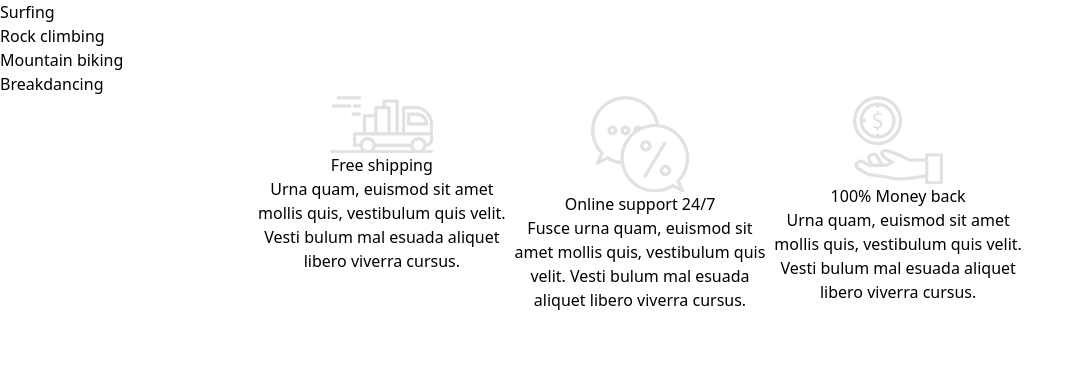
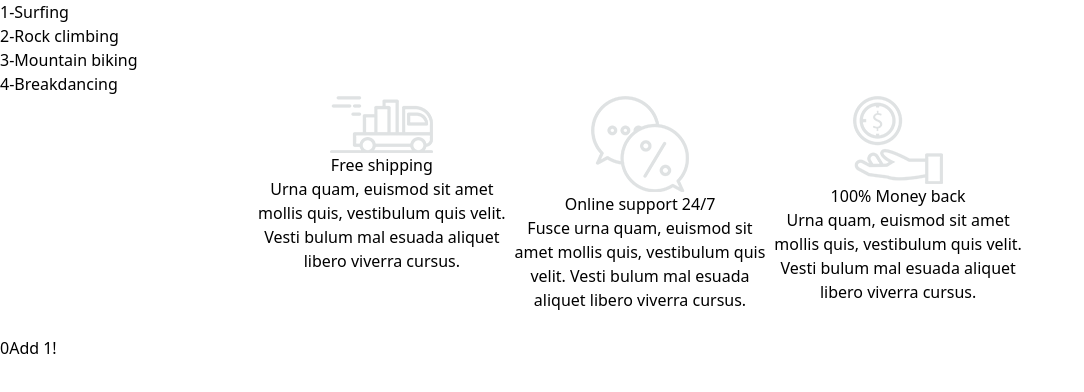
Before and after one commit to kadirkaval/react-starter-example, a React (Create React App) app: page / in a window 1280 px wide. Shown: the top 392 px of the page, without its empty margins (0-1084 px from the left). Built offline with nearby package versions, Linux system fonts and the light colour scheme.

Commit message:
3.uygulama counter app

```diff
--- a/src/App.js
+++ b/src/App.js
@@ -5,19 +5,24 @@ import chat from "./assets/chat.png";
 import coin from "./assets/coin.png";
 import delivery from "./assets/delivery.png";
 import "./index.css";
+import Counter from './components/Counter';
 
 function App() {
   const title = ["Free shipping", "100% Money back", "Online support 24/7"]
   const description = ["Fusce urna quam, euismod sit amet mollis quis, vestibulum quis velit. Vesti bulum mal esuada aliquet libero viverra cursus.", "Urna quam, euismod sit amet mollis quis, vestibulum quis velit. Vesti bulum mal esuada aliquet libero viverra cursus.", "Urna quam, euismod sit amet mollis quis, vestibulum quis velit. Vesti bulum mal esuada aliquet libero viverra cursus."]
   return (
     <div className='w-full'>
+
     <HobbylList />
 
-    <div className='flex w-[60%] mx-auto text-center'>
+
+    <div className='flex w-[60%] mx-auto text-center mb-6'>
     <Guarantee img={delivery} title={title[0]} description={description[2]} />
     <Guarantee img={chat} title={title[2]} description={description[0]} />
     <Guarantee img={coin} title={title[1]} description={description[1]} />
     </div>
+
+    <Counter/>
     </div>
 
   );
--- /dev/null
+++ b/src/components/Button.jsx
@@ -0,0 +1,11 @@
+import React from 'react'
+
+function Button({add}) {
+  return (
+    <div>
+        <button className='py-2 px-4 border border-gray-300 bg-blue-500 text-white font-semibold rounded' onClick={add}>Add 1!</button>
+    </div>
+  )
+}
+
+export default Button
--- /dev/null
+++ b/src/components/Count.jsx
@@ -0,0 +1,12 @@
+import React from 'react'
+
+function Count({count}) {
+
+  return (
+    <div>
+        <h3 className='text-3xl font-bold'>{count}</h3>
+    </div>
+  )
+}
+
+export default Count
--- /dev/null
+++ b/src/components/Counter.jsx
@@ -0,0 +1,19 @@
+import React, { useState } from 'react'
+import Button from './Button';
+import Count from './Count';
+
+
+function Counter() {
+    const [count, setCount] = useState(0);
+    function add(){
+        setCount(count+1);
+    }
+  return (
+    <div className='border border-gray-500 w-[200px] p-5 flex space-x-5 mx-auto'>
+        <Count count={count}/>
+        <Button add={add}/>
+    </div>
+  )
+}
+
+export default Counter
--- a/src/components/Guarantee.jsx
+++ b/src/components/Guarantee.jsx
@@ -1,11 +1,10 @@
 import React from 'react'
-import "../index.css";
 
 function Guarantee({img, title, description}) {
   return (
     <div className=''>
-        <img src={img} className="mx-auto mb-2 h-[20px]"/>
-        <h3 className='text-2xl font-bold mb-2'>{title}</h3>
+        <img src={img} className="mx-auto p-2 mb-5 h-[100px]"/>
+        <h3 className='font-bold text-2xl mb-1 text-gray-600'>{title}</h3>
         <p>{description}</p>
     </div>
   )
--- a/src/components/Hobby.jsx
+++ b/src/components/Hobby.jsx
@@ -3,10 +3,10 @@ import React from 'react'
 function Hobby() {
     const hobbies = ["Surfing", "Rock climbing", "Mountain biking", "Breakdancing"];
   return (
-    <ul>
+    <ul className='text-xl font-semibold'>
     {
         hobbies.map((hobby, index)=>(
-            <li key={index}>{hobby}</li>
+            <li key={index}>{index+1}-{hobby}</li>
         ))
     }
     </ul>
--- a/src/components/HobbylList.jsx
+++ b/src/components/HobbylList.jsx
@@ -3,7 +3,7 @@ import Hobby from './Hobby'
 
 function HobbylList() {
   return (
-    <div>
+    <div className='w-[200px] mx-auto my-6'>
         <Hobby/>
     </div>
   )
```
